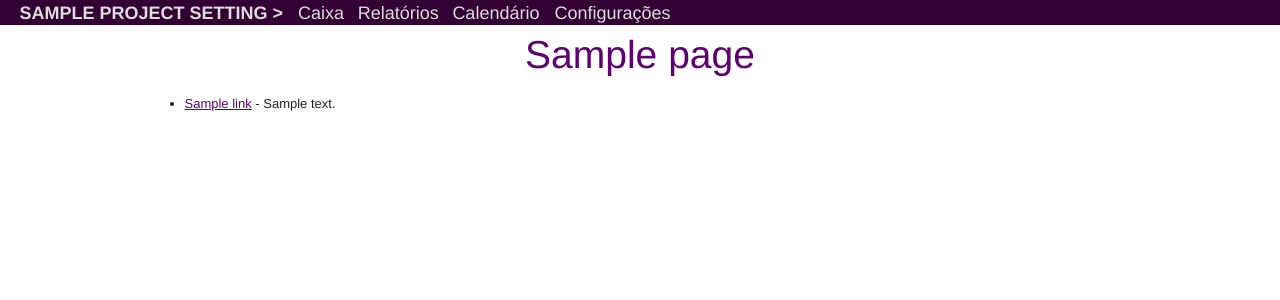
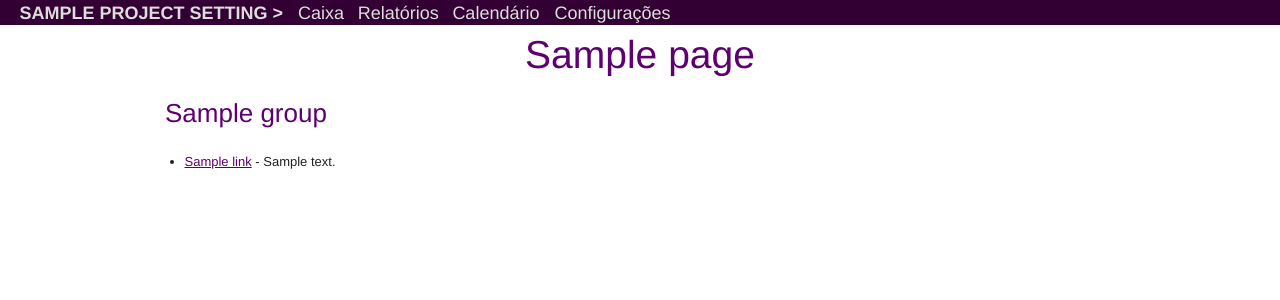
Before and after one commit to duasfl8r/vestat, a Django app: template vestat/config/templates/config_page.html in a window 1280 px wide. Shown: the top 300 px of the page. Run offline with Django 3.2, Linux system fonts and the light colour scheme; the template is opened without the code that fills it: most values are stand-ins (such as "Sample title", 1, 10 or a date in 2020); parts of the project's set-up code (start-up, migrations or seed data) failed here and were passed over.

Commit message:
põe subtítulos pros grupos na pág de configurações

```diff
--- a/vestat/config/templates/config_page.html
+++ b/vestat/config/templates/config_page.html
@@ -7,6 +7,7 @@
 {% block content %}
 <div id="pagina-configuracoes">
     {% for group in page.groups %}
+        {% if group.name %}<h2>{{ group.name }}</h2>{% endif %}
         {% if group.links %}
             <ul>
             {% for link in group.links %}
```
